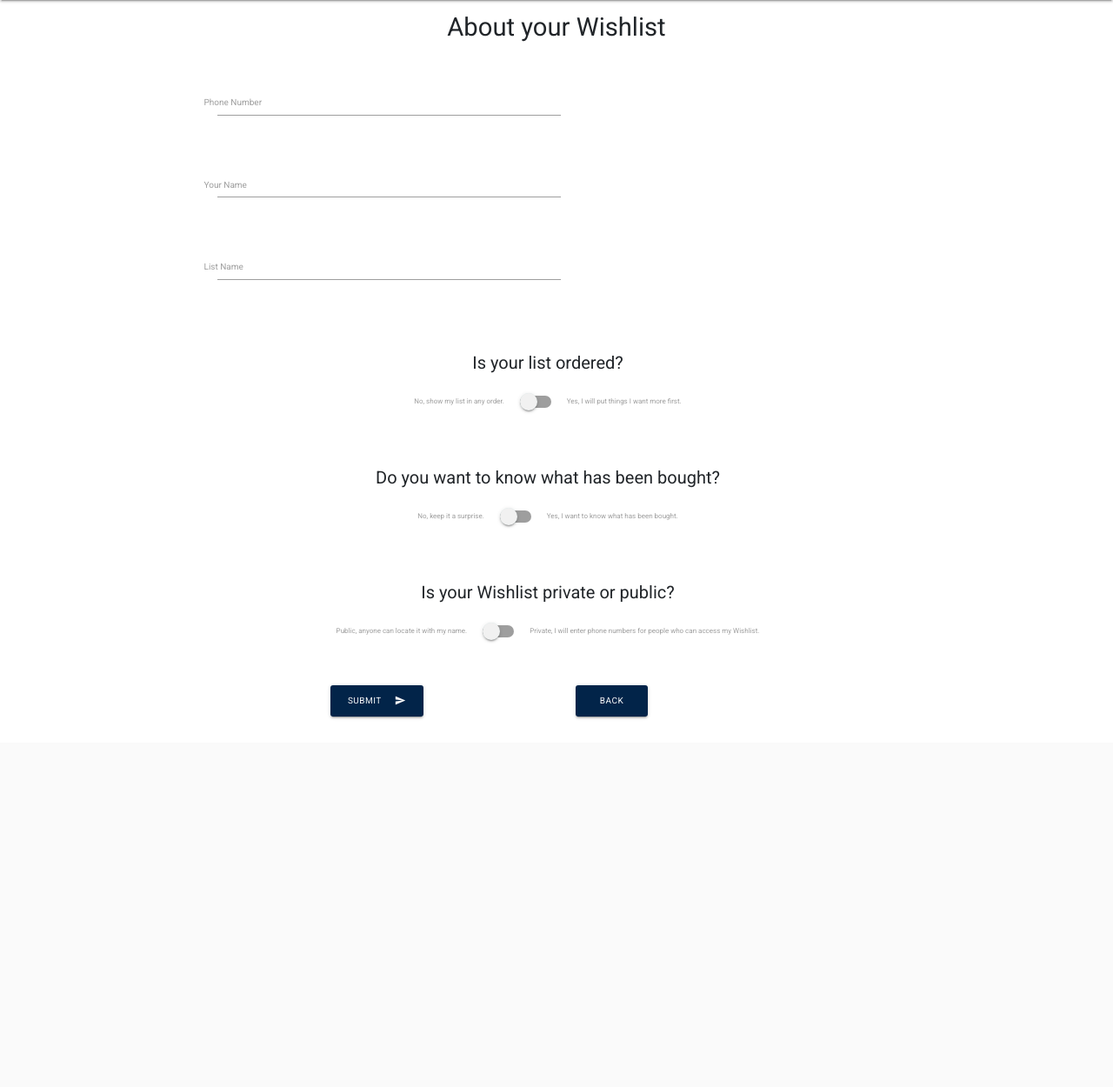
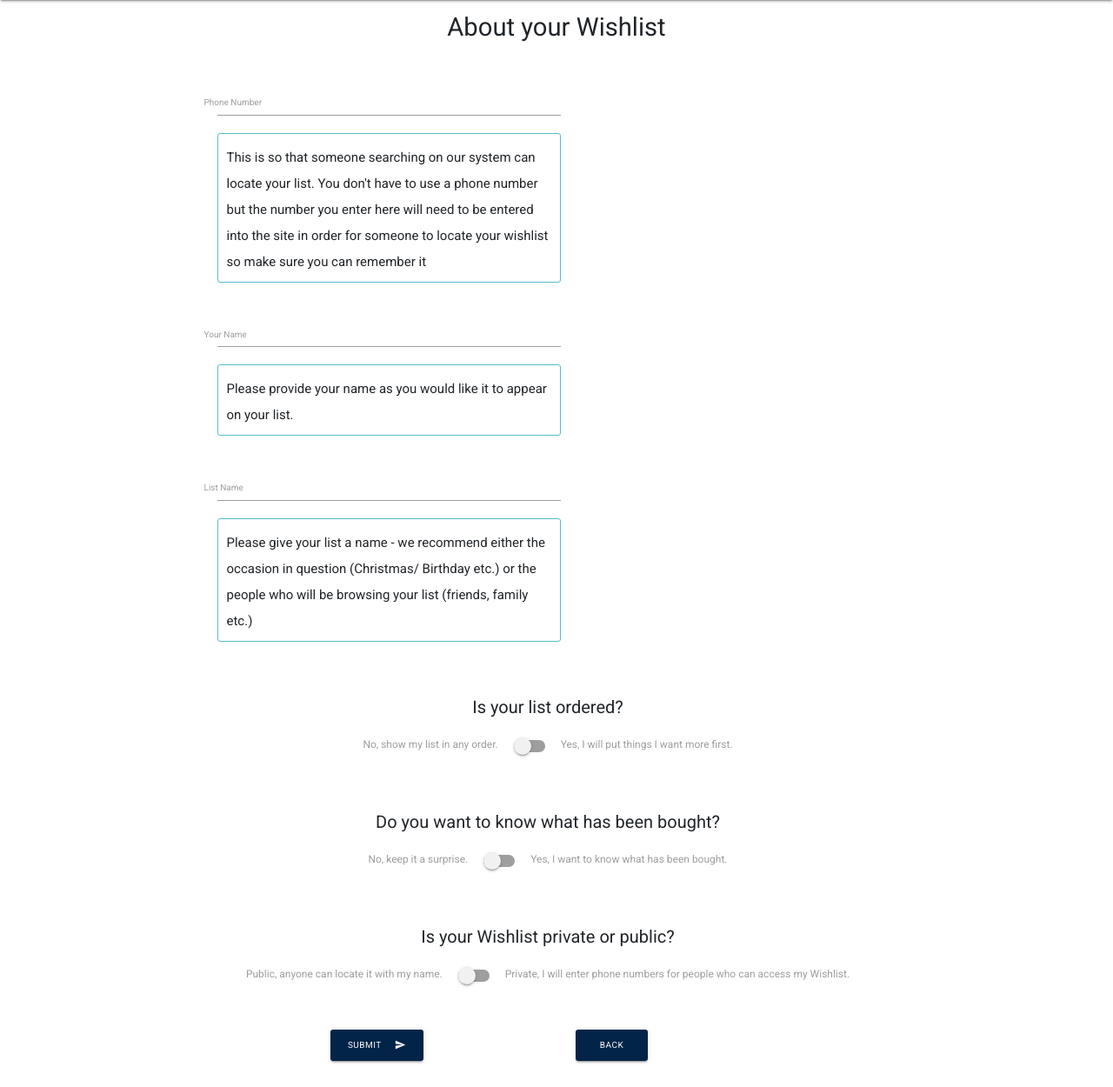
Before and after one commit to geminerald/pressie, a Flask app: template templates/pages/editlist.html in a window 1280 px wide. Shown: the part 64-1314 px from the top of the page at 87% size. Before the commit the page ends 890 px from the top, so only its background shows below. Run offline with Flask 2, Linux system fonts and the light colour scheme; the template is opened without the code that fills it, so the values that code supplies are empty; some libraries are stand-ins or nearby versions.

Commit message:
updated edit wishlist page with styles on create wishlist page

```diff
--- a/templates/pages/editlist.html
+++ b/templates/pages/editlist.html
@@ -11,51 +11,58 @@
 			<div class="input-field col-sm-12 col-lg-6">
 				<input  id="phone_number" name="phone_number" type="text" class="validate" required  value="{{the_list.phone_number}}"  required>
 				<label for="phone_number">Phone Number</label>
+				<p class="wishlist-explanation"> <small> This is so that someone searching on our system can locate your list. You don't have to use a phone number but the number you enter here will need to be entered into the
+            site in order for someone to locate your wishlist so make sure you can remember it </small></p>
 			</div>
 			<div class="input-field col-sm-12 col-lg-6">
 				<input  id="first_name" name="first_name" type="text" class="validate" value="{{the_list.first_name}}" required>
 				<label for="first_name">Your Name</label>
+				<p class="wishlist-explanation">
+					<small> Please provide your name as you would like it to appear on your list.</small></p>
 			</div>
 			<div class="input-field col-sm-12 col-lg-6">
 				<input id="last_name" name="last_name" type="text" class="validate" value="{{the_list.last_name}}" required>
 				<label for="last_name">List Name</label>
+				<p class="wishlist-explanation">
+					<small>Please give your list a name - we recommend either the occasion in question (Christmas/ Birthday etc.) or the people who will be browsing your list (friends, family etc.)</small>
+				</p>
 			</div>
 		</div>
 		<div class="row">
-		<div class="wishlist-switch col s12">
+			<div id="ordered-switch" class="wishlist-switch col s12">
 				<p>Is your list ordered?</p>
 				<div class="switch">
 					<label>
-                    No, show my list in any order.
-                    <input type="checkbox" id = "ordered" name = "ordered" value="{{the_list.ordered}}"  >
+                    <span class = "checkbox-info"> No, show my list in any order.</span>
+                    <input type="checkbox" id = "ordered" name = "ordered">
                     <span class="lever"></span>
-                    Yes, I will put things I want more first.
+                    <span class = "checkbox-info"> Yes, I will put things I want more first.</span>
                 </label>
 				</div>
 			</div>
 		</div>
 		<div class="row">
-		<div class="wishlist-switch col s12">
+			<div id="surprise-switch" class="wishlist-switch col s12 beta">
 				<p>Do you want to know what has been bought?</p>
 				<div class="switch">
 					<label>
-                    No, keep it a surprise.
-                    <input type="checkbox" id = "surprise" name = "surprise" value="{{the_list.surprise}}"  >
+                    <span class = "checkbox-info"> No, keep it a surprise.</span>
+                    <input type="checkbox" id = "surprise" name = "surprise" class="beta">
                     <span class="lever"></span>
-                    Yes, I want to know what has been bought.
+                    <span class = "checkbox-info"> Yes, I want to know what has been bought.</span>
                 </label>
 				</div>
 			</div>
 		</div>
 		<div class="row">
-		<div class="wishlist-switch col s12">
+			<div id="private-switch" class="wishlist-switch col s12 beta">
 				<p>Is your Wishlist private or public?</p>
 				<div class="switch">
 					<label>
-                    Public, anyone can locate it with my name.
-                    <input type="checkbox" id = "private" name = "private" value="{{the_list.private}}"  >
+                    <span class = "checkbox-info"> Public, anyone can locate it with my name.</span>
+                    <input type="checkbox" id = "private" name = "private" class="beta">
                     <span class="lever"></span>
-                    Private, I will enter phone numbers for people who can access my Wishlist.
+                    <span class = "checkbox-info"> Private, I will enter phone numbers for people who can access my Wishlist.</span>
                 </label>
 				</div>
 			</div>
```
Lines whose indentation alone changed are shown as unchanged.
